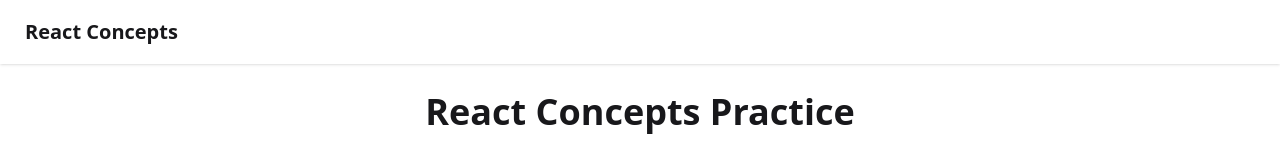
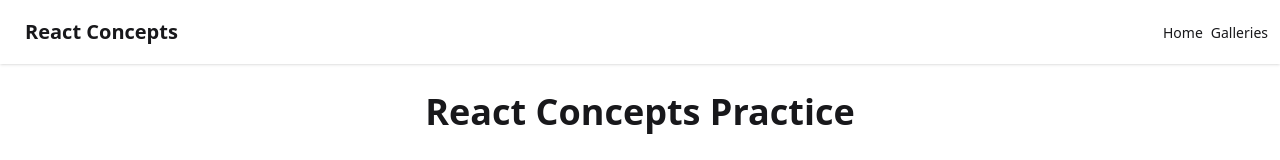
Before and after one commit to shahidulllah/react-concepts-practice, a React (Vite) app: page / in a window 1280 px wide. Shown: the top 160 px of the page. Built offline with nearby package versions, Linux system fonts and the light colour scheme.

Commit message:
modify nav

```diff
--- a/src/components/Navbar.jsx
+++ b/src/components/Navbar.jsx
@@ -1,5 +1,10 @@
+import { NavLink } from "react-router-dom";
+
 const Navbar = () => {
-  const navlinks = <></>;
+  const navlinks = <div className="space-x-2">
+  <NavLink to={'/'}>Home</NavLink>
+  <NavLink to={'/photo'}>Galleries</NavLink>
+  </div>;
   return (
     <div className="bg-base-100 shadow-sm">
       <div className="navbar max-w-7xl mx-auto">
@@ -8,6 +13,7 @@
         </div>
         <div className="flex-none">
           <ul className="menu menu-horizontal px-1">{navlinks}</ul>
+
         </div>
       </div>
     </div>
```
